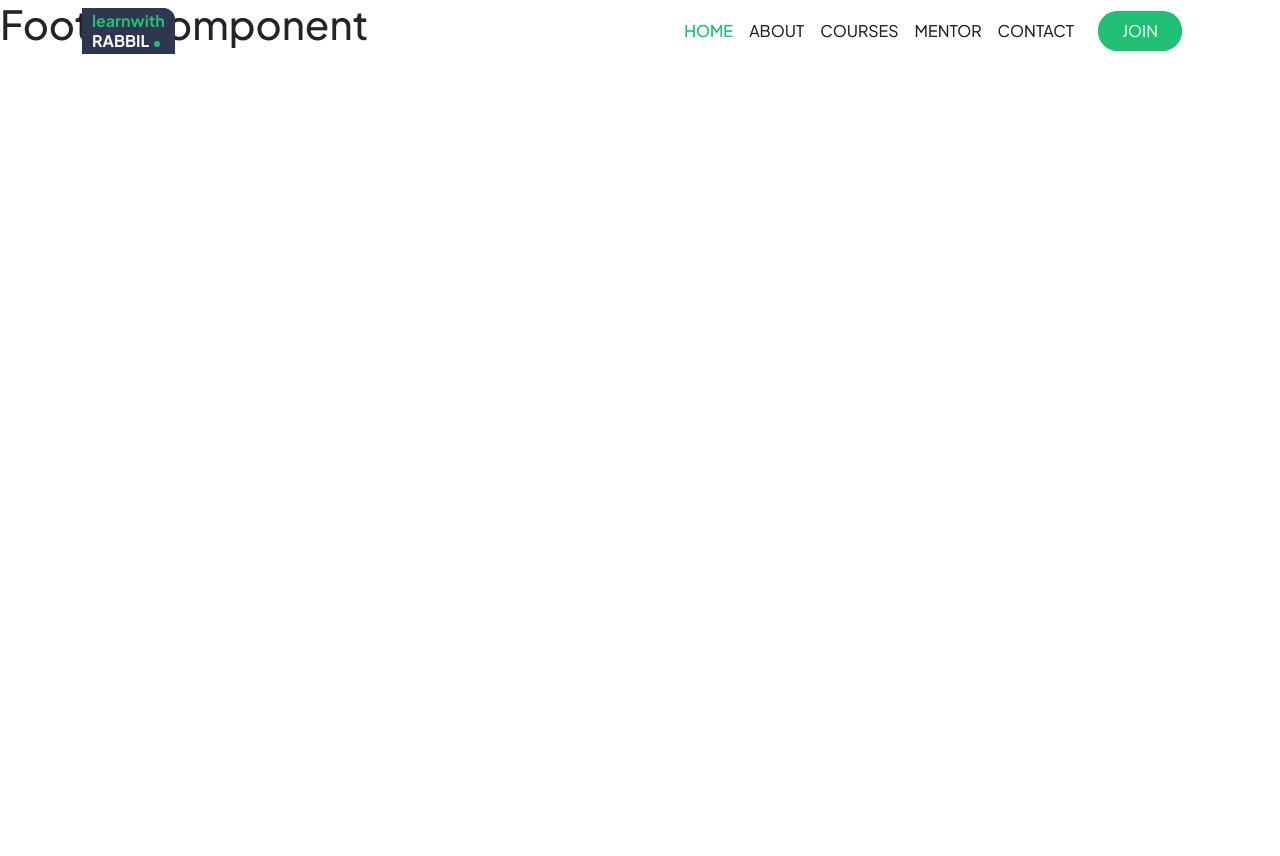
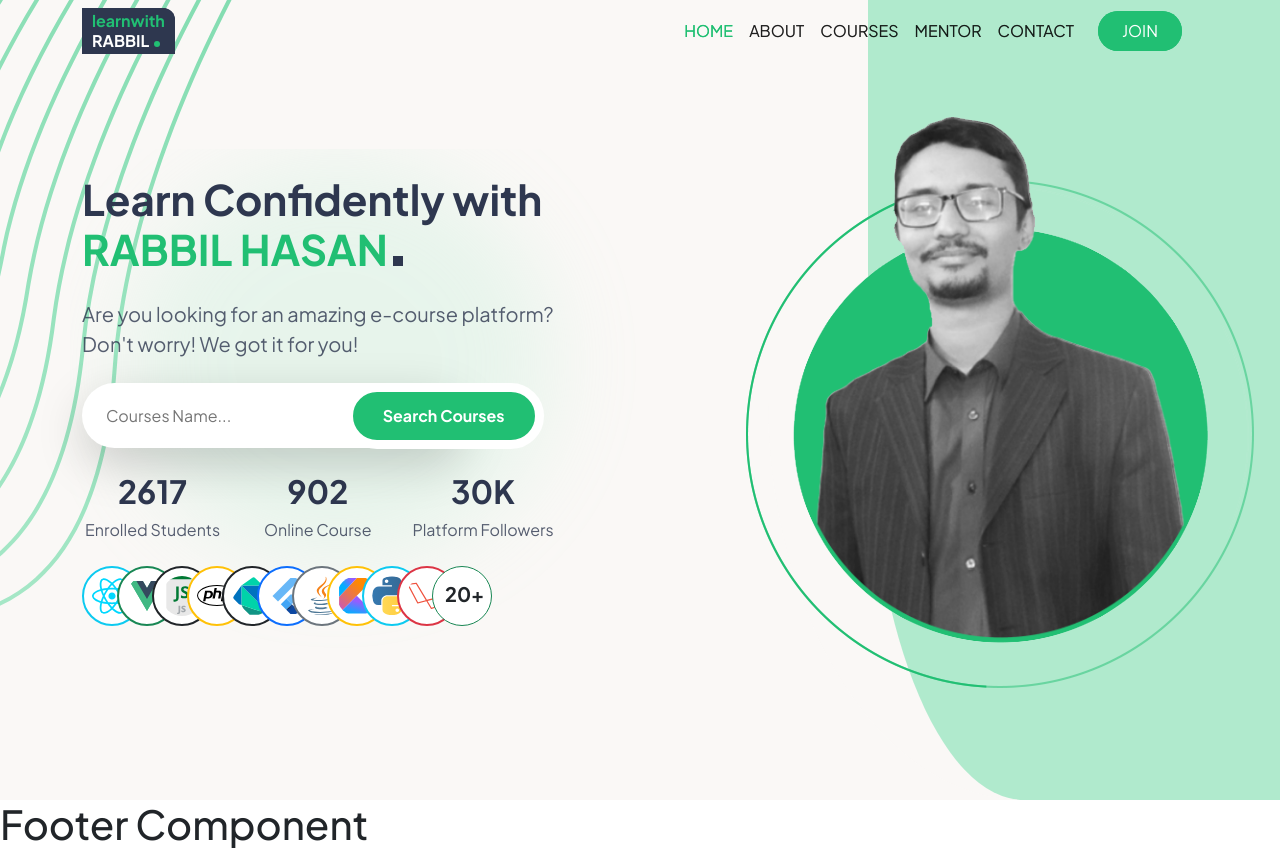
Before and after one commit to saburali/RabbilPortfolio-with-viewJS, a Vue app: page /#/ in a window 1280 px wide. Before the commit the page ends 800 px from the top, so only its background shows below. Built offline with nearby package versions, Linux system fonts and the light colour scheme.

Commit message:
Hero Section - Done

```diff
--- /dev/null
+++ b/src/components/Hero.vue
@@ -0,0 +1,64 @@
+<template>
+  <div class="top-corner-bg lightDeepBG-2 pb-lg-0 pt-lg-0 pt-5 pb-3">
+    <div class="container-fluid my-50">
+      <div class="container">
+        <div class="row flex-wrap-reverse-M992">
+          <div class="col-lg-6 col-12 min-100-vh d-flex align-items-center justify-content-lg-start justify-content-md-center bg-big-shadow min-ha-M992">
+            <div>
+              <h2 class="themeDarkColor fw-bold headline-1 hero-headline-1-res">
+                Learn Confidently with <br /> <span class="text-uppercase themeColor dot">Rabbil Hasan</span>
+              </h2>
+              <p class="themeDarkColor fs-5 my-4 opacity-80">Are you looking for an amazing e-course platform? <br class="d-none d-sm-block" />Don't worry! We got it for you!</p>
+              <div class="position-relative search-courses">
+                <form class="d-flex">
+                  <input type="search" placeholder="Courses Name..." class="me-2 border-0 rounded-pill shadow-lg ps-4 h-65 input-search-pr" aria-label="Search" />
+                  <button class="position-absolute rounded-pill text-white themeBG search-btn" type="submit">Search Courses</button>
+                </form>
+              </div>
+              <div class="row text-center my-4">
+                <div class="col-4">
+                  <h2 class="headline-3 themeDarkColor fw-bold">2617</h2>
+                  <p class="themeDarkColor opacity-80 mb-0">Enrolled Students</p>
+                </div>
+                <div class="col-4">
+                  <h2 class="headline-3 themeDarkColor fw-bold">902</h2>
+                  <p class="themeDarkColor opacity-80 mb-0">Online Course</p>
+                </div>
+                <div class="col-4">
+                  <h2 class="headline-3 themeDarkColor fw-bold">30K</h2>
+                  <p class="themeDarkColor opacity-80 mb-0">Platform Followers</p>
+                </div>
+              </div>
+              <div class="d-flex justify-content-center justify-content-lg-start">
+                <img class="themeWhiteBG img-fluid h-60 w-60 p-2 rounded-circle border-2 border-info" src="@/assets/images/react-icon.svg" alt="logo" />
+                <img class="themeWhiteBG img-fluid h-60 w-60 p-2 rounded-circle border-2 border-success ml--25" src="@/assets/images/vue-icon.svg" alt="logo" />
+                <img class="themeWhiteBG img-fluid h-60 w-60 p-2 rounded-circle border-2 border-dark ml--25" src="@/assets/images/js-icon.svg" alt="logo" />
+                <img class="themeWhiteBG img-fluid h-60 w-60 p-2 rounded-circle border-2 border-warning ml--25" src="@/assets/images/php-icon.svg" alt="logo" />
+                <img class="themeWhiteBG img-fluid h-60 w-60 p-2 rounded-circle border-2 border-dark ml--25" src="@/assets/images/dart-icon.svg" alt="logo" />
+                <img class="themeWhiteBG img-fluid h-60 w-60 p-2 rounded-circle border-2 border-primary ml--25" src="@/assets/images/flutter-icon.svg" alt="logo" />
+                <img class="themeWhiteBG img-fluid h-60 w-60 p-2 rounded-circle border-2 border-secondary ml--25 d-none d-sm-block" src="@/assets/images/java-icon.svg" alt="logo" />
+                <img class="themeWhiteBG img-fluid h-60 w-60 p-2 rounded-circle border-2 border-warning ml--25 d-none d-sm-block" src="@/assets/images/kotlin-icon.svg" alt="logo" />
+                <img class="themeWhiteBG img-fluid h-60 w-60 p-2 rounded-circle border-2 border-info ml--25" src="@/assets/images/python-icon.svg" alt="logo" />
+                <img class="themeWhiteBG img-fluid h-60 w-60 p-2 rounded-circle border-2 border-danger ml--25" src="@/assets/images/laravel-icon.svg" alt="logo" />
+                <span class="themeWhiteBG h-60 w-60 p-12 rounded-circle border border-success bw-2 ml--25 d-inline-block headline-4 fw-bold bodyXLarge">20+</span>
+              </div>
+            </div>
+          </div>
+          <div class="col-lg-6 col-12 min-100-vh d-flex align-items-center justify-content-lg-start justify-content-md-center min-ha-M992 mb-4 mb-lg-0">
+            <img class="img-fluid position-relative position-right--80 position-right-0-M992" src="@/assets/images/rabbilVai.png" alt="Circle path" />
+          </div>
+        </div>
+      </div>
+    </div>
+  </div>
+</template>
+
+<script>
+export default {
+  name: 'HeroComponent',
+};
+</script>
+
+<style scoped>
+
+</style>
--- a/src/pages/Home.vue
+++ b/src/pages/Home.vue
@@ -2,18 +2,21 @@
   <div>
     <Header />
     <!-- Main Content -->
+    <Hero />
     <Footer />
   </div>
 </template>
 
 <script>
 import Header from '../components/Header';
+import Hero from "@/components/Hero";
 import Footer from '../components/Footer';
 
 export default {
   name: "HomePage",
   components: {
     Header,
+    Hero,
     Footer
   }
 }
```
